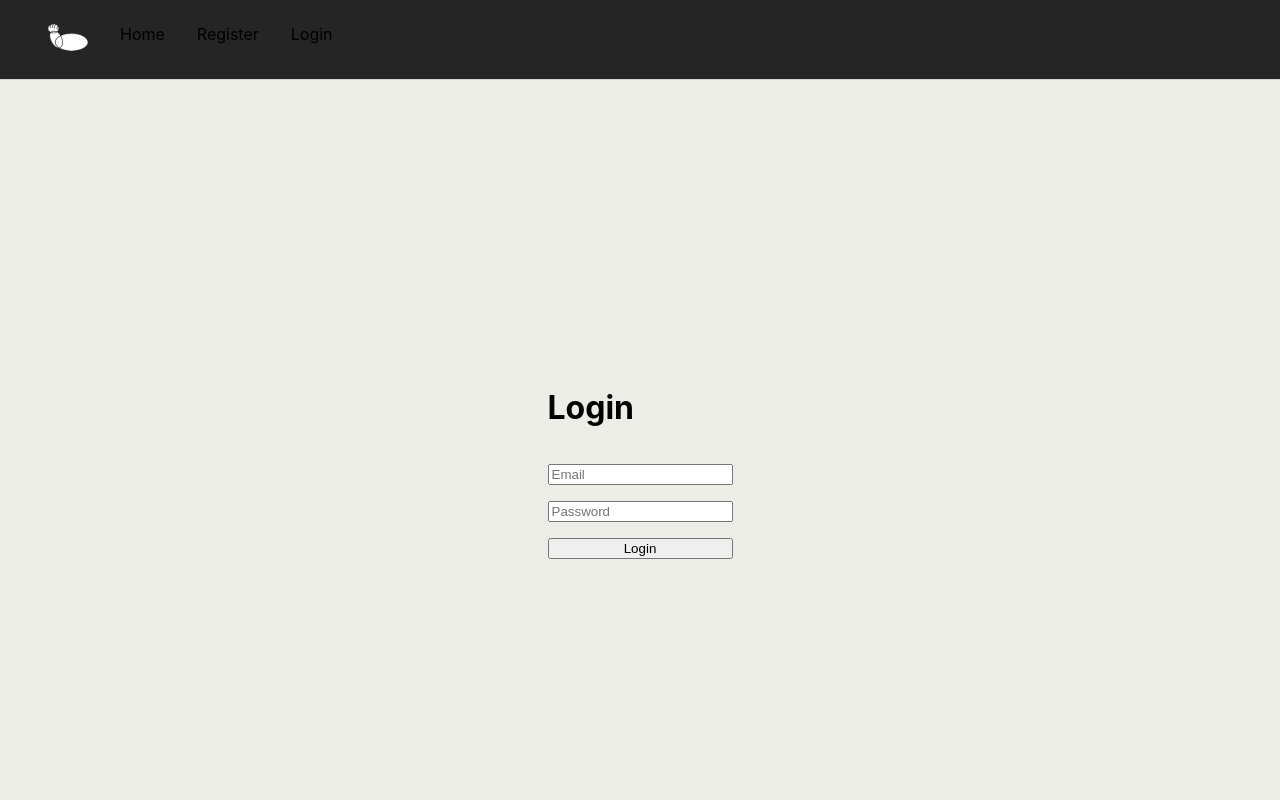
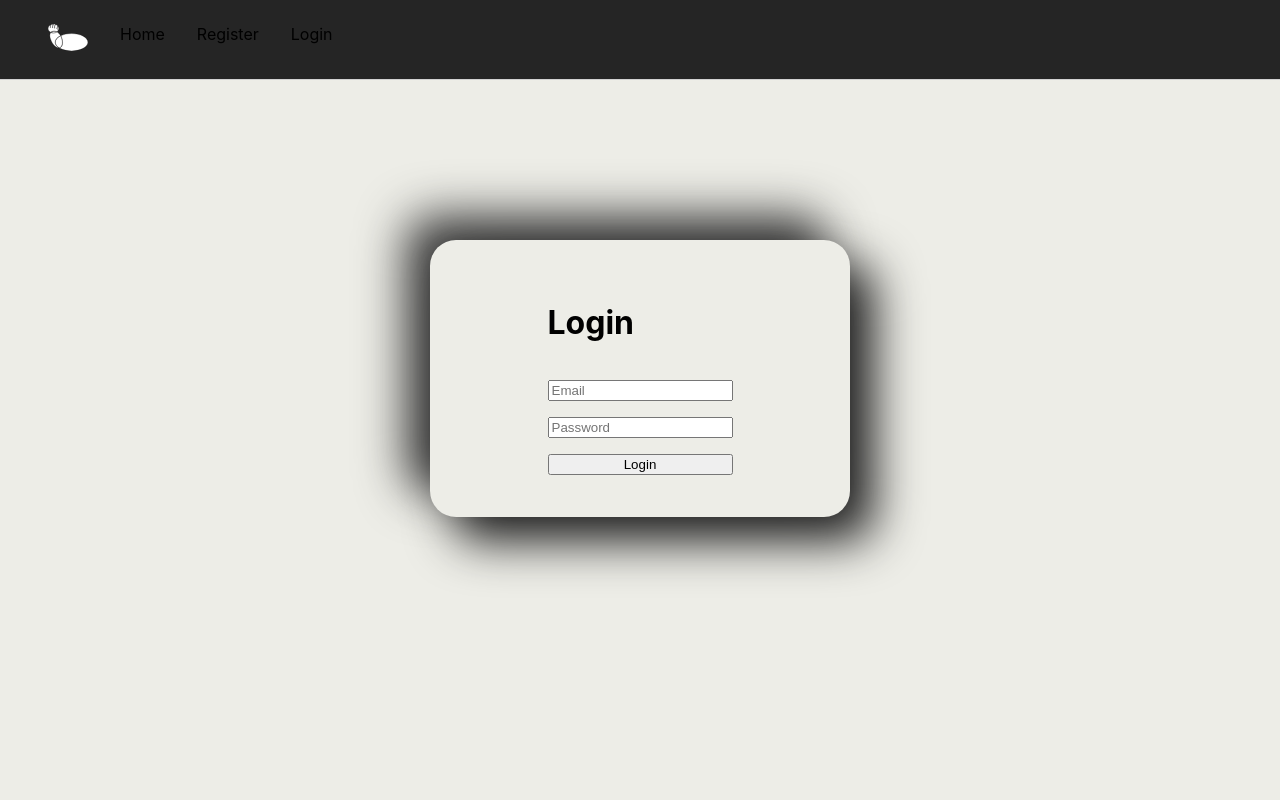
Before and after one commit to JerLPaul/Fit-Track, a Next.js app in the folder react/: page /login in a window 1280 px wide. Shown: the top 800 px of the page. Built offline with nearby package versions, Linux system fonts and the light colour scheme.

Commit message:
updated login design to have neuromorphism

```diff
--- a/react/components/LoginPopup/LoginPopup.js
+++ b/react/components/LoginPopup/LoginPopup.js
@@ -28,12 +28,14 @@ export default function LoginPopup() {
     }
     return (
         <div className={styles.container}>
+            <div className={styles.overlay}>
                 <form className={styles.form}>
                     <h1>Login</h1>
                     <FormItem id="email" label="Email" type="text"/>
                     <FormItem id="password" label="Password" type="password"/>
                     <button type="submit" onClick={handleSubmit}>Login</button>
                 </form>
+            </div>
         </div>
     )
 }
--- a/react/components/LoginPopup/LoginPopup.module.css
+++ b/react/components/LoginPopup/LoginPopup.module.css
@@ -3,6 +3,22 @@
   flex-direction: column;
   align-items: center;
   justify-content: center;
+}
+
+.overlay {
+  display: flex;
+  justify-content: center;
+  align-items: center;
+  width: calc(100px + 25vw);
+  border-radius: 26px;
+  box-shadow:  24px 24px 48px #202020,
+              -24px -24px 48px #383838;
+}
+
+@media (max-width: 800px) {
+  .overlay {
+    width: 100%;
+  }
 }
 
 .form {
```
Lines whose indentation alone changed are shown as unchanged.
